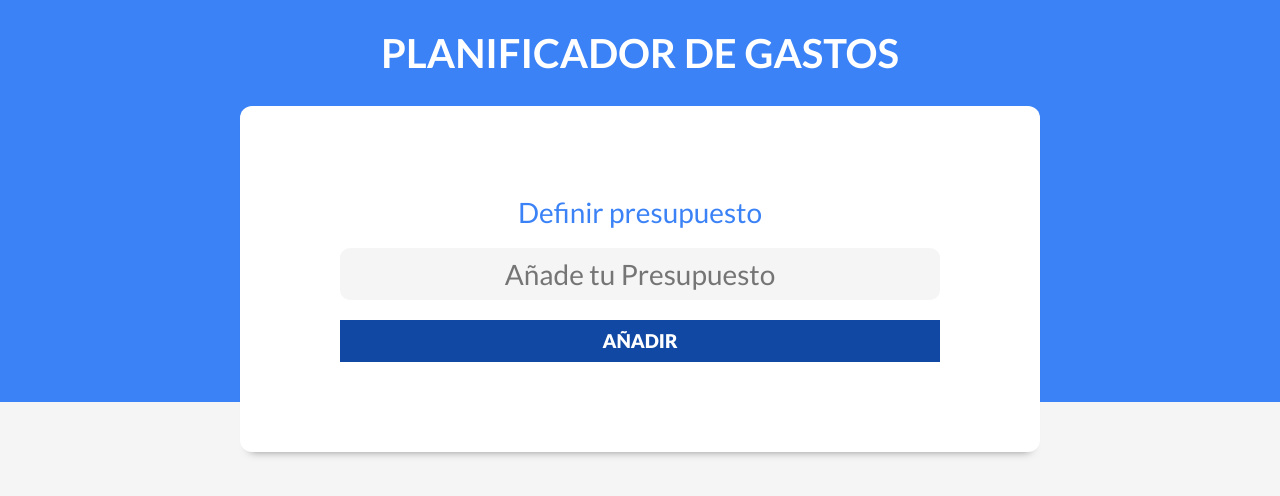
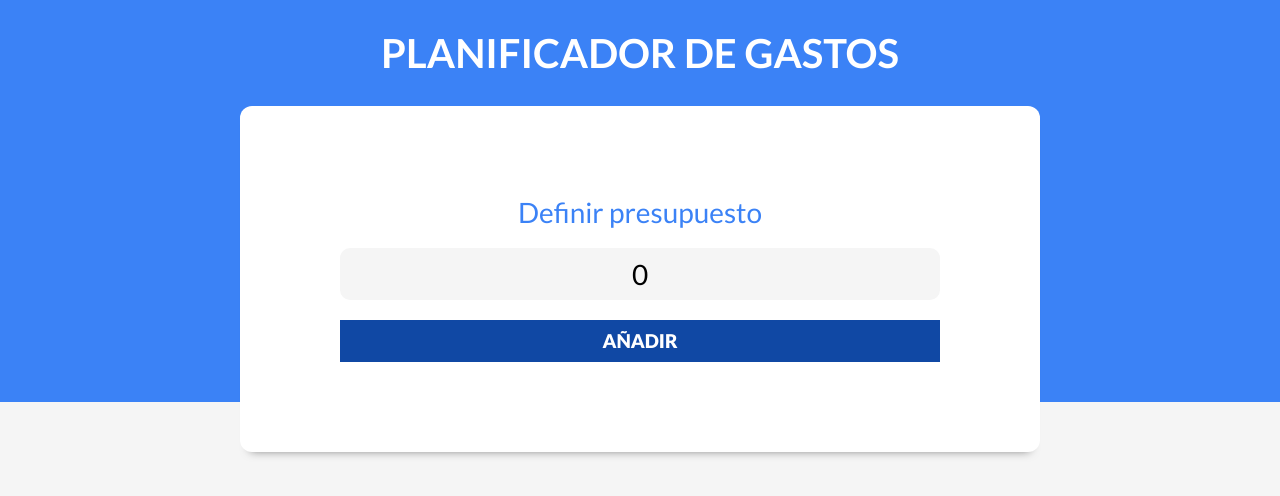
Before and after one commit to HBon0/REACT_GUIDE, a React (Vite) app in the folder Control-gastos/: page / in a window 1280 px wide. Shown: the top 496 px of the page. Built offline with nearby package versions, Linux system fonts and the light colour scheme.

Commit message:
Agregando State de presupuesto para capturar el Valor que se va a Ingresar

```diff
--- a/Control-gastos/src/App.jsx
+++ b/Control-gastos/src/App.jsx
@@ -3,10 +3,16 @@
 
 function App() {
 
+  const [presupuesto, setPresupuesto] = useState(0);
+
   return (
     <>
-      <Header
-      ></Header>
+     <div>
+        <Header
+          presupuesto={presupuesto}
+          setPresupuesto={setPresupuesto}
+        />
+     </div>
 
 
     </>
--- a/Control-gastos/src/Components/Header.jsx
+++ b/Control-gastos/src/Components/Header.jsx
@@ -1,12 +1,15 @@
 import React from 'react'
 import NuevoPresupuesto from './NuevoPresupuesto'
 
-const Header = () => {
+const Header = ({ presupuesto, setPresupuesto }) => {
   return (
     <header>
         <h1>Planificador de Gastos</h1>
 
-        <NuevoPresupuesto/>
+        <NuevoPresupuesto
+            presupuesto={presupuesto}
+            setPresupuesto={setPresupuesto}
+        />
     </header>
   )
 }
--- a/Control-gastos/src/Components/NuevoPresupuesto.jsx
+++ b/Control-gastos/src/Components/NuevoPresupuesto.jsx
@@ -1,6 +1,8 @@
 import React from 'react'
 
-const NuevoPresupuesto = () => {
+const NuevoPresupuesto = ({ presupuesto, setPresupuesto }) => {
+
+
   return (
     <div className='contenedor-presupuesto contenedor sombra'>
       <form className='formulario'>
@@ -9,7 +11,10 @@
             <input
                 className='nuevo-presupuesto'
                 type='text'
-                placeholder='Añade tu Presupuesto'/>
+                placeholder='Añade tu Presupuesto'
+                value={presupuesto}
+                onChange={ e => setPresupuesto(e.target.value)}
+            />
         </div>
         <input type='submit' value="Añadir"/>
       </form>
```
